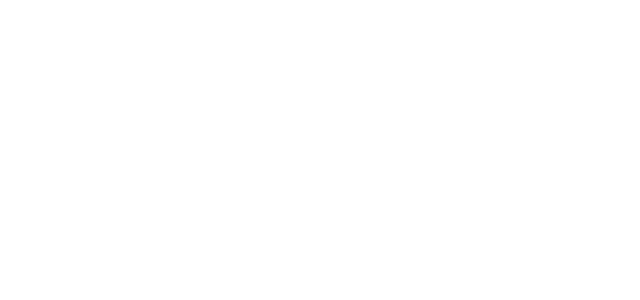
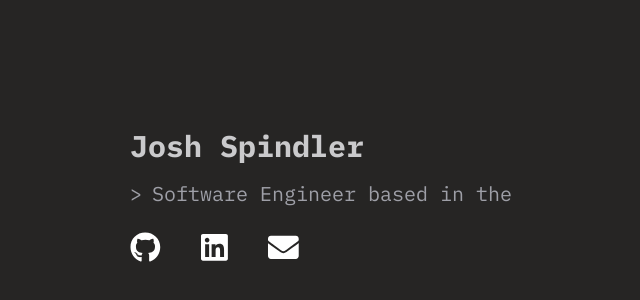
Before and after one commit to joshsp98/personal-site, a React (Create React App) app: page / in a window 1280 px wide. Shown: the part 206-506 px from the top of the page, without its empty margins (260-900 px from the left). Built offline with nearby package versions, Linux system fonts and the light colour scheme.

Commit message:
Website fully implemented: - Links and hover animation - Typing animation

```diff
--- a/public/index.html
+++ b/public/index.html
@@ -3,6 +3,7 @@
   <head>
     <meta charset="utf-8" />
     <link rel="icon" href="%PUBLIC_URL%/favicon.ico" />
+    <link href="https://fonts.googleapis.com/css2?family=IBM+Plex+Mono:ital,wght@0,400;0,500;0,600;0,700;1,400;1,500;1,600;1,700&display=swap" rel="stylesheet">
     <meta name="viewport" content="width=device-width, initial-scale=1" />
     <meta name="theme-color" content="#000000" />
     <meta
--- a/src/App.css
+++ b/src/App.css
@@ -1,38 +1,57 @@
-.App {
-  text-align: center;
+body, html {
+  background-color: #262524;
+  color: #cacacc;
+  height: 100%;
+  font-family: 'IBM Plex Mono', monospace;
+  font-size: .8em;
+  display: flex;
+  justify-content: center;
 }
 
-.App-logo {
-  height: 40vmin;
-  pointer-events: none;
+
+.container {
+  display: flex;
+  /*align-items: center;*/
+  justify-content: center;
+  flex-direction: column;
+  height: 100%;
 }
 
-@media (prefers-reduced-motion: no-preference) {
-  .App-logo {
-    animation: App-logo-spin infinite 20s linear;
-  }
+h1 {
+  font-weight: bold;
+  margin: 0;
+  font-size: 30px;
 }
 
-.App-header {
-  background-color: #282c34;
-  min-height: 100vh;
+h2 {
+  color: #9e9fa7;
+  font-weight: 300;
+  margin: 0 0 .5em 0;
+  padding-top: 15px;
+  font-size: 20px;
+}
+
+#code-start {
+  padding-right: 10px;
+}
+
+.typed-header {
   display: flex;
-  flex-direction: column;
-  align-items: center;
-  justify-content: center;
-  font-size: calc(10px + 2vmin);
+  width: 500px;
+}
+
+#icon-holder * {
+  margin-top: 15px;
+  margin-right: 20px;
+}
+
+.icon-hyperlink {
+  -moz-transition:color .2s ease-in;
+  -o-transition:color .2s ease-in;
+  -webkit-transition:color .2s ease-in;
   color: white;
 }
 
-.App-link {
-  color: #61dafb;
+.icon-hyperlink:hover {
+  color: lightblue;
 }
-
-@keyframes App-logo-spin {
-  from {
-    transform: rotate(0deg);
-  }
-  to {
-    transform: rotate(360deg);
-  }
-}
--- a/src/App.js
+++ b/src/App.js
@@ -1,15 +1,103 @@
 import React from 'react';
+import Typewriter from 'typewriter-effect';
 import './App.css';
+import {FontAwesomeIcon} from "@fortawesome/react-fontawesome";
+import {faGithub, faLinkedin} from "@fortawesome/free-brands-svg-icons";
+import {faEnvelope} from "@fortawesome/free-solid-svg-icons";
 
-function App() {
-  return (
-    <div className="App">
-      {/*<h2>Hi, I&apos;m</h2>*/}
-      {/*  <h1>Josh Spindler</h1>*/}
-      {/*  <h3>Software Engineer based in the UK</h3>*/}
-      {/*  <a href={'https://github.com/joshsp98'}>GitHub</a>*/}
+const CodeDelimiter = () => <span id='code-start'>&gt;</span>;
+
+const TypedHeader = ({children}) => (
+    <h2 className='typed-header'>
+        <CodeDelimiter/>
+        <Typewriter
+            onInit={(typewriter) => {
+                typewriter
+                    .typeString(children)
+                    .changeDelay(60)
+                    .start();
+            }}
+        />
+    </h2>
+);
+
+const NameContainer = () => (
+    <div id='name'>
+        <h1>Josh Spindler</h1>
     </div>
-  );
+);
+
+const RoleContainer = () => (
+    <div id='role'>
+        <TypedHeader>Software Engineer based in the UK</TypedHeader>
+    </div>
+);
+
+const LinkContainer = () => {
+    const links = [
+        {
+            icon: faGithub,
+            address: 'https://github.com/joshsp98',
+            key: 'gh-icon'
+        },
+        {
+            icon: faLinkedin,
+            address: 'https://linkedin.com/in/joshspindler',
+            key: 'li-icon'
+        },
+        {
+            icon: faEnvelope,
+            address: 'mailto://hi@joshspindler.dev',
+            key: 'env-icon'
+        }
+    ];
+
+
+    return (
+        <div id='icon-holder'>
+            {
+                links.map(link => (
+                    <a className='icon-hyperlink' href={link.address} target='_blank'><FontAwesomeIcon icon={link.icon} size={'3x'}/></a>
+                ))
+            }
+        </div>
+    )
+};
+
+const App = () => {
+    return (
+        <div className={'container'}>
+            <NameContainer/>
+            <RoleContainer/>
+            <LinkContainer/>
+            {/*    make it all bullet points? put something about some projects? put something about portswigger?*/}
+            {/*links to github, linkedin, email?*/}
+            {/*need more stuff on here too*/}
+            {/*scroll down thing to go to projects - blinking arrow*/}
+            {/*header - 'about', 'some projects', links, on scroll*/}
+            {/*responsive*/}
+            {/*put on cv, linkedin, github*/}
+            {/*chsnge conshare docs to be the dommain/conshare*/}
+            {/*<div class="links">*/}
+            {/*    <a href="https://github.com/komaira"><i class="fa fa-github-square fa-3x" aria-hidden="true"></i></a>*/}
+            {/*    <a href="https://linkedin.com/in/ahmed-komaira"> <i class="fa fa-linkedin-square fa-3x" aria-hidden="true"*/}
+            {/*                                                        alt="linkedin"></i></a>*/}
+            {/*    <i class="fa fa-facebook-square fa-3x" aria-hidden="true"></i>*/}
+            {/*    <a href="https://twitter.com/akomaira"> <i class="fa fa-twitter-square fa-3x" aria-hidden="true"></i></a>*/}
+            {/*    <a href="/cdn-cgi/l/email-protection#67060c080a060e150627000a060e0b4904080a"><i class="fa fa-envelope fa-3x"*/}
+            {/*                                                                                    aria-hidden="true"></i></a>*/}
+            {/*</div>*/}
+            {/*<div class="links">*/}
+            {/*    <a href="https://github.com/komaira"><i class="fa fa-github-square fa-3x" aria-hidden="true"></i></a>*/}
+            {/*    <a href="https://linkedin.com/in/ahmed-komaira"> <i class="fa fa-linkedin-square fa-3x" aria-hidden="true"*/}
+            {/*                                                        alt="linkedin"></i></a>*/}
+            {/*    <i class="fa fa-facebook-square fa-3x" aria-hidden="true"></i>*/}
+            {/*    <a href="https://twitter.com/akomaira"> <i class="fa fa-twitter-square fa-3x" aria-hidden="true"></i></a>*/}
+            {/*    <a href="/cdn-cgi/l/email-protection#67060c080a060e150627000a060e0b4904080a"><i class="fa fa-envelope fa-3x"*/}
+            {/*                                                                                    aria-hidden="true"></i></a>*/}
+            {/*</div>*/}
+        </div>
+    )
 }
 
 export default App;
```
Also changed, not shown: package.json (+8 -1 lines), 1 other file (tests, documents, lock files or other folders).
